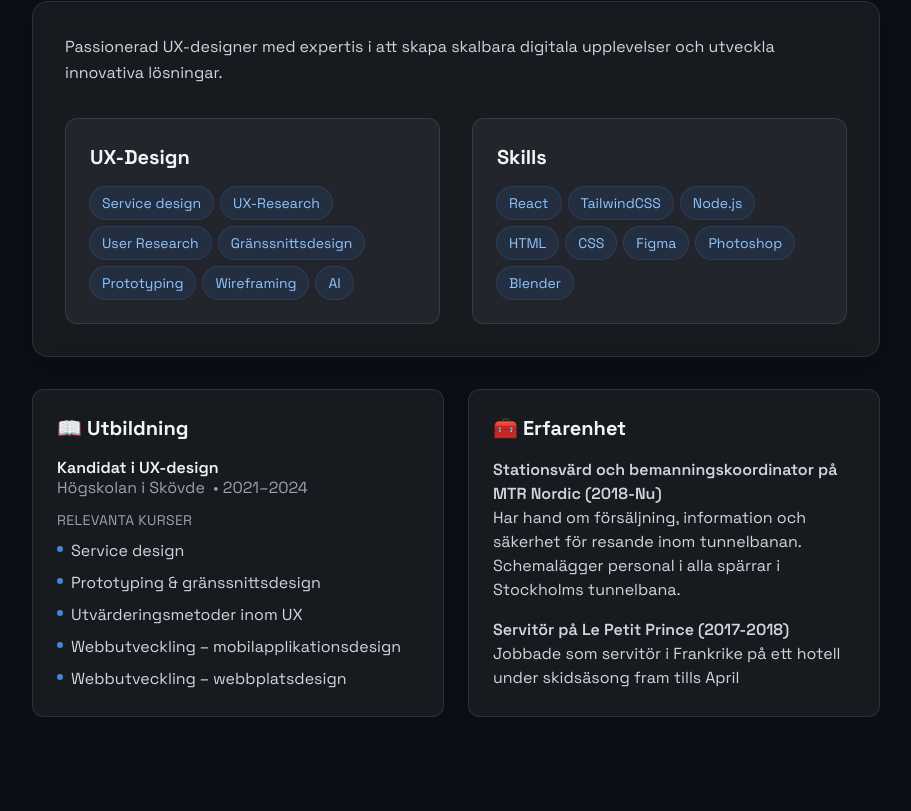
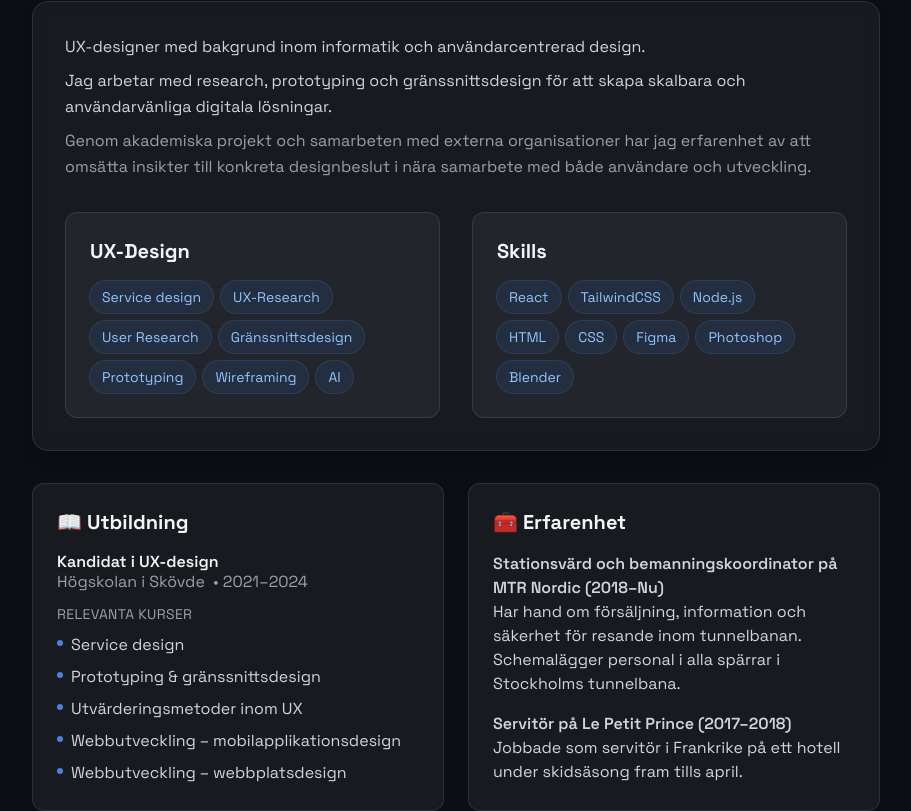
Before and after one commit to Pierrelundqvist/PierrelundqvistUX, a React (Vite) app: page / in a window 1280 px wide. Shown: the part 959-1770 px from the top of the page, without its empty margins (184-1095 px from the left). Built offline with nearby package versions, Linux system fonts and the light colour scheme.

Commit message:
Fix scroll to top on route change

```diff
--- a/src/components/sections/About.jsx
+++ b/src/components/sections/About.jsx
@@ -1,8 +1,27 @@
 import { RevealOnScroll } from "../RevealOnScroll";
 
 export const About = () => {
-  const uxSkills = [ "Service design", "UX-Research", "User Research", "Gränssnittsdesign", "Prototyping", "Wireframing", "AI" ];
-  const backendSkills = ["React", "TailwindCSS", "Node.js", "HTML", "CSS", "Figma", "Photoshop", "Blender"];
+  const uxSkills = [
+    "Service design",
+    "UX-Research",
+    "User Research",
+    "Gränssnittsdesign",
+    "Prototyping",
+    "Wireframing",
+    "AI",
+  ];
+
+  const backendSkills = [
+    "React",
+    "TailwindCSS",
+    "Node.js",
+    "HTML",
+    "CSS",
+    "Figma",
+    "Photoshop",
+    "Blender",
+  ];
+
   const relevantCourses = [
     "Service design",
     "Prototyping & gränssnittsdesign",
@@ -12,7 +31,10 @@ export const About = () => {
   ];
 
   return (
-    <section id="about" className="min-h-screen flex items-center justify-center py-20">
+    <section
+      id="about"
+      className="min-h-screen flex items-center justify-center py-20"
+    >
       <RevealOnScroll>
         <div className="max-w-4xl mx-auto px-6">
           <h2 className="text-4xl font-bold mb-10 bg-gradient-to-r from-blue-500 to-cyan-400 bg-clip-text text-transparent text-center tracking-tight">
@@ -21,7 +43,19 @@ export const About = () => {
 
           <div className="rounded-2xl p-8 border border-white/10 bg-white/5 backdrop-blur-sm shadow-lg hover:-translate-y-1 hover:shadow-xl transition-all duration-300">
             <p className="text-gray-300 mb-8 leading-relaxed">
-            Passionerad UX-designer med expertis i att skapa skalbara digitala upplevelser och utveckla innovativa lösningar.
+              <span className="block">
+                UX-designer med bakgrund inom informatik och användarcentrerad
+                design.
+              </span>
+              <span className="block mt-2">
+                Jag arbetar med research, prototyping och gränssnittsdesign för
+                att skapa skalbara och användarvänliga digitala lösningar.
+              </span>
+              <span className="block mt-2 text-gray-400">
+                Genom akademiska projekt och samarbeten med externa organisationer
+                har jag erfarenhet av att omsätta insikter till konkreta
+                designbeslut i nära samarbete med både användare och utveckling.
+              </span>
             </p>
 
             <div className="grid grid-cols-1 md:grid-cols-2 gap-8">
@@ -63,21 +97,26 @@ export const About = () => {
               <h3 className="text-xl font-bold mb-4">📖 Utbildning</h3>
               <ul className="space-y-3">
                 <li>
-                <p className="font-semibold leading-tight">Kandidat i UX-design</p>
+                  <p className="font-semibold leading-tight">
+                    Kandidat i UX-design
+                  </p>
                   <p className="text-gray-400 leading-tight">
                     Högskolan i Skövde <span className="mx-1">•</span>
-                  <time dateTime="2021">2021</time>–<time dateTime="2024">2024</time>
+                    <time dateTime="2021">2021</time>–
+                    <time dateTime="2024">2024</time>
                   </p>
                 </li>
 
-              {/* Relevanta kurser – en per rad */}
                 <li className="mt-2">
                   <h4 className="text-sm uppercase tracking-wide text-gray-400 mb-2">
                     Relevanta kurser
                   </h4>
                   <ul className="space-y-1.5">
                     {relevantCourses.map((c, i) => (
-                    <li key={i} className="flex items-start gap-2 text-gray-300">
+                      <li
+                        key={i}
+                        className="flex items-start gap-2 text-gray-300"
+                      >
                         <span className="mt-2 h-1.5 w-1.5 rounded-full bg-blue-400/80"></span>
                         <span className="leading-relaxed">{c}</span>
                       </li>
@@ -87,21 +126,30 @@ export const About = () => {
               </ul>
             </div>
 
-          {/* Erfarenhet, kanske på autoliv, kurr? */}
+            {/* Erfarenhet */}
             <div className="p-6 rounded-xl border border-white/10 bg-white/5 hover:-translate-y-1 transition-all duration-300">
               <h3 className="text-xl font-bold mb-4">🧰 Erfarenhet</h3>
               <div className="space-y-4 text-gray-300">
                 <div>
-                    <h4 className="font-semibold"> Stationsvärd och bemanningskoordinator på MTR Nordic (2018-Nu) </h4>
-                    <p>Har hand om försäljning, information och säkerhet för resande inom tunnelbanan. Schemalägger personal i
-                         alla spärrar i Stockholms tunnelbana.</p>
+                  <h4 className="font-semibold">
+                    Stationsvärd och bemanningskoordinator på MTR Nordic (2018–Nu)
+                  </h4>
+                  <p>
+                    Har hand om försäljning, information och säkerhet för resande
+                    inom tunnelbanan. Schemalägger personal i alla spärrar i
+                    Stockholms tunnelbana.
+                  </p>
                 </div>
                 <div>
-                    <h4 className="font-semibold"> Servitör på Le Petit Prince (2017-2018) </h4>
-                    <p>Jobbade som servitör i Frankrike på ett hotell under skidsäsong fram tills April</p>
+                  <h4 className="font-semibold">
+                    Servitör på Le Petit Prince (2017–2018)
+                  </h4>
+                  <p>
+                    Jobbade som servitör i Frankrike på ett hotell under
+                    skidsäsong fram tills april.
+                  </p>
                 </div>
               </div>
-            {/* Lägg poster här när du vill */}
             </div>
           </div>
         </div>
```
Lines whose indentation alone changed are shown as unchanged.
